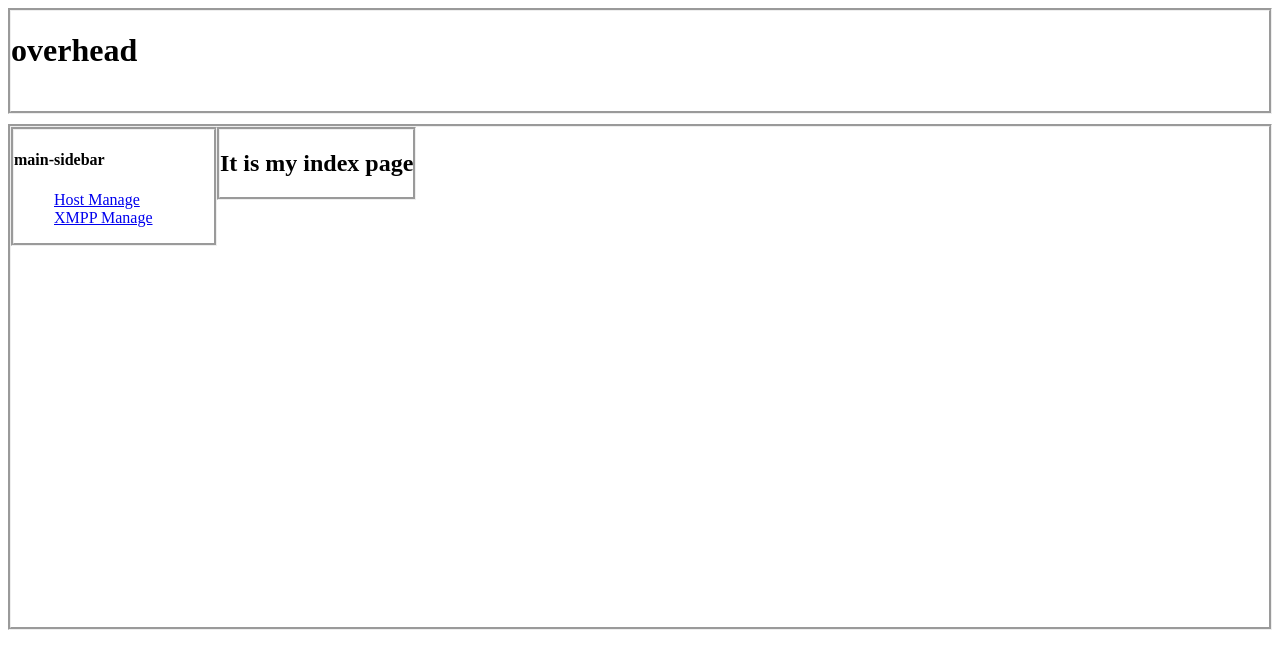
After one commit to baiqj/opswww, a Django app: page / in a window 1280 px wide. The commit adds this page. Shown: the top 669 px of the page. Run offline with Django 3.2, Linux system fonts and the light colour scheme; parts of the project's set-up code (start-up, migrations or seed data) failed here and were passed over.

Commit message:
Thu Aug  7 17:59:54 CST 2014

```diff
--- a/opswww/settings.py
+++ b/opswww/settings.py
@@ -43,6 +43,7 @@ INSTALLED_APPS = (
     'django.contrib.sessions',
     'django.contrib.messages',
     'django.contrib.staticfiles',
+    'opswww',
 )
 
 MIDDLEWARE_CLASSES = (
--- a/opswww/templates/base.html
+++ b/opswww/templates/base.html
@@ -1,10 +1,39 @@
 <!DOCTYPE html>
+
 <html lang="en">
   	<head>
     	<meta charset="utf-8">
     	<meta name="description" content="">
 
     	<title>OPSWWW</title>
+    	<style type="text/css">
+
+    		#overhead {
+    			height:100px;
+    			border-style:groove;
+    		}
+
+    		#main {
+    			margin-top:10px;
+    			border-style:groove;
+    			height:500px;
+    		}
+
+    		#main-sidebar {
+    			border-style:groove;
+    			width:200px;
+    			float:left;
+    		}
+
+    		#main-sidebar ul {
+    			list-style-type:none;
+    		}
+
+    		#main-content {
+    			border-style:groove;
+    			float:left;
+    		}
+    	</style>
     	<!--
     	<link rel="stylesheet" type="text/css" href="xxx.css">
     	-->
@@ -17,11 +46,15 @@
 		</div>
 
 		<div id="main">
-			<div id="main-left">
-				<h1>main-left</h1>
+			<div id="main-sidebar">
+				<h4>main-sidebar</h4>
+				<ul>
+					<li><a href="/host_manage">Host Manage</a></li>
+					<li><a href="/xmpp_manage">XMPP Manage</a></li>
+				</ul>
 			</div>
 
-			<div id="main-right">
+			<div id="main-content">
 				{% block page-content %}{% endblock %}
 			</div>
 		</div>
--- a/opswww/templates/server_manage.html
+++ b/opswww/templates/host_manage.html
@@ -1,4 +1,4 @@
 {% extends "base.html" %}
 {% block page-content %}
-	<h2>Main Board</h2>
+	<h2>It is host_manage page</h2>
 {% endblock %}
--- /dev/null
+++ b/opswww/templates/index.html
@@ -0,0 +1,4 @@
+{% extends "base.html" %}
+{% block page-content %}
+	<h2>It is my index page</h2>
+{% endblock %}
--- /dev/null
+++ b/opswww/templates/xmpp_manage.html
@@ -0,0 +1,4 @@
+{% extends "base.html" %}
+{% block page-content %}
+	<h2>It is my XMPP Manage page</h2>
+{% endblock %}
--- a/opswww/urls.py
+++ b/opswww/urls.py
@@ -7,10 +7,14 @@ urlpatterns = patterns('',
     # Examples:
     # url(r'^$', 'opswww.views.home', name='home'),
     # url(r'^blog/', include('blog.urls')),
+	url(r'^$', 'opswww.views.index_page'),
+
+	url(r'^host_manage/$', 'opswww.views.host_manage'),
+	url(r'^xmpp_manage/$', 'opswww.views.xmpp_manage'),
 
     url(r'^admin/', include(admin.site.urls)),
+
 	url(r'^download/filename=(?P<filename>.{1,500})/$', 'opswww.views.download'),
 	url(r'^upload/$', 'opswww.views.upload'),
 	url(r'^transfer/$', 'opswww.views.transfer'),
-	url(r'^server_manage/$', 'opswww.views.server_manage'),
 )
--- a/opswww/views.py
+++ b/opswww/views.py
@@ -7,6 +7,9 @@ from mimetypes import guess_type
 import settings
 import os
 
+
+def index_page(request):
+	return render_to_response('index.html')
 
 def download(request, filename):
 
@@ -42,5 +45,8 @@ def upload(request):
 def transfer(request):
 	return render_to_response('transfer.html')
 
-def server_manage(request):
-	return render_to_response('server_manage.html')
+def host_manage(request):
+	return render_to_response('host_manage.html')
+
+def xmpp_manage(request):
+	return render_to_response('xmpp_manage.html')
```
Also changed, not shown: opswww/admin.py (added, +14 -0 lines), opswww/models.py (added, +11 -0 lines), resource/download/anaconda-ks.cfg (deleted, +0 -32 lines), resource/download/1.jpg (deleted), 2 other files.
